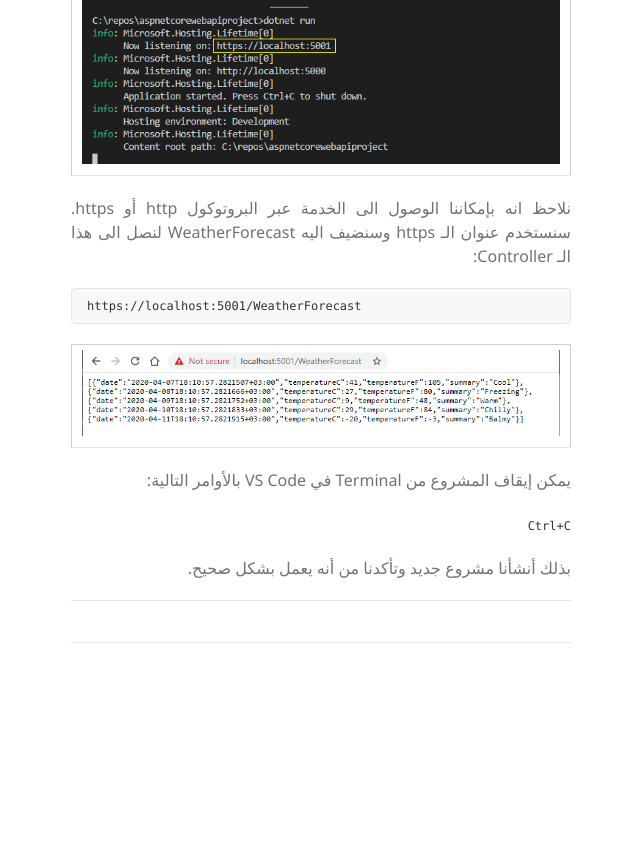
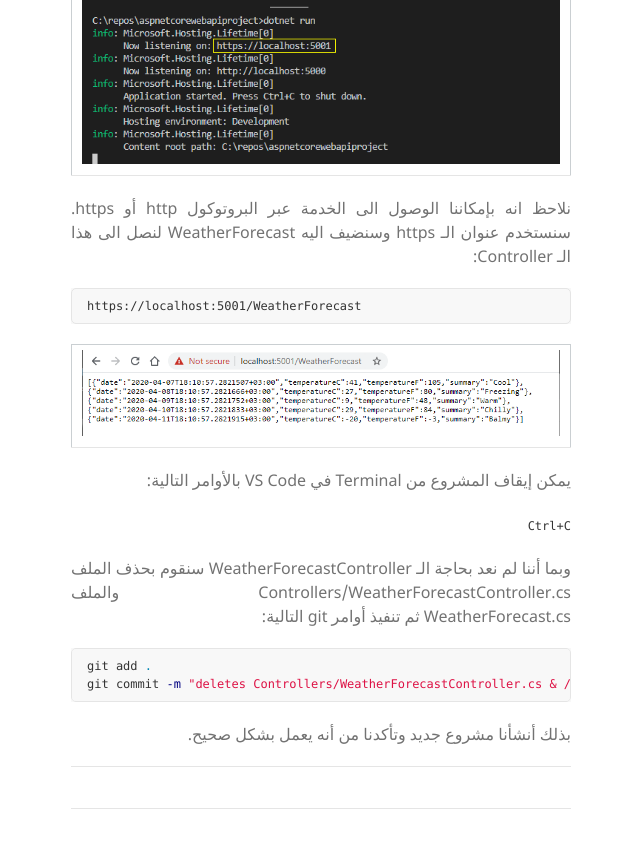
Before and after one commit to alhabish/aspnetcorewebapi-course, a Jekyll site: the page built from _posts/2020-04-02-setup-and-installation.md, in a window 1280 px wide and 900 px high, scrolled down 7753 px. Shown: the top 848 px of the window, without its empty margins (139-779 px from the left). Built offline with Jekyll 4.4.1, drawn with Linux system fonts in a browser that asks for light colours; comment, search, counter and statistics services are not loaded; before the commit the page ends 8487 px from its top, so only the background shows below that.

Commit message:
a01: deletes weatherforecast related files

````diff
--- a/_posts/2020-04-02-setup-and-installation.md
+++ b/_posts/2020-04-02-setup-and-installation.md
@@ -189,7 +189,6 @@ code .
 
 وبدلاً من إستخدام الـ Command Prompt فإنه بإمكاننا إستخدام الـ Terminal الموجود في vs code بإستخدام الإختصار:
 
-
 ```bash
 Ctrl+Shift+`
 ```
@@ -219,4 +218,11 @@ https://localhost:5001/WeatherForecast
 
 `Ctrl+C`
 
+وبما أننا لم نعد بحاجة الـ WeatherForecastController سنقوم بحذف الملف Controllers/WeatherForecastController.cs والملف WeatherForecast.cs ثم تنفيذ أوامر git التالية:
+
+```bash
+git add .
+git commit -m "deletes Controllers/WeatherForecastController.cs & /WeatherForecast.cs"
+```
+
 بذلك أنشأنا مشروع جديد وتأكدنا من أنه يعمل بشكل صحيح.
````
